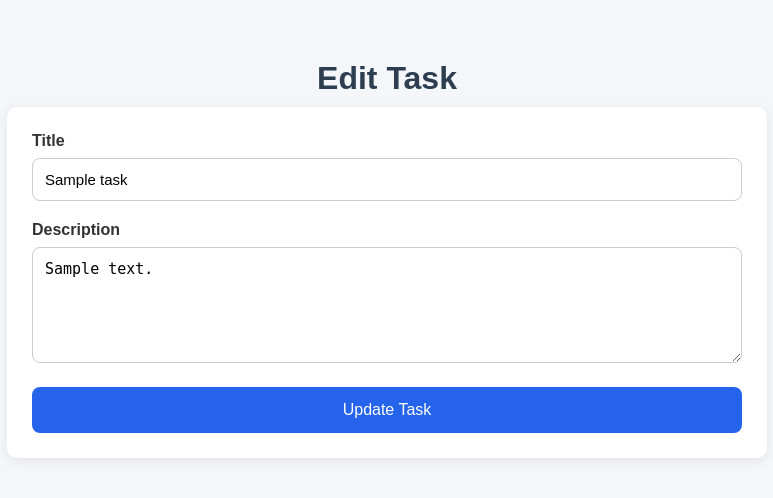
After one commit to Anujpawar05/TaskFlow, a Flask app: page /edit/1 in a window 1280 px wide. The commit adds this page. Shown: the top 498 px of the page, without its empty margins (253-1026 px from the left). Run offline with Flask 3, Linux system fonts and the light colour scheme; tables that the repository leaves empty hold one stand-in row (values such as "Sample post").

Commit message:
Implement complete CRUD functionality

```diff
--- a/app/routes.py
+++ b/app/routes.py
@@ -40,3 +40,23 @@ def delete_task(id):
     db.session.commit()
 
     return redirect("/")
+
+@main.route("/edit/<int:id>", methods=["GET", "POST"])
+def edit_task(id):
+
+    task = Task.query.get_or_404(id)
+
+    if request.method == "POST":
+
+        task.title = request.form["title"]
+
+        task.description = request.form["description"]
+
+        db.session.commit()
+
+        return redirect("/")
+
+    return render_template(
+        "edit.html",
+        task=task
+    )
--- a/static/css/style.css
+++ b/static/css/style.css
@@ -135,3 +135,21 @@ h2 {
 .task-card:hover {
     transform: translateY(-3px);
 }
+
+.actions {
+    display: flex;
+    gap: 10px;
+}
+
+.edit-btn {
+    background: #0d6efd;
+    color: white;
+    padding: 8px 16px;
+    border-radius: 6px;
+    text-decoration: none;
+    transition: .2s;
+}
+
+.edit-btn:hover {
+    background: #0b5ed7;
+}
--- /dev/null
+++ b/templates/edit.html
@@ -0,0 +1,42 @@
+<!DOCTYPE html>
+<html lang="en">
+
+<head>
+    <meta charset="UTF-8">
+    <meta name="viewport" content="width=device-width, initial-scale=1.0">
+    <title>Edit Task</title>
+
+    <link rel="stylesheet"
+        href="{{ url_for('static', filename='css/style.css') }}">
+</head>
+
+<body>
+
+    <h1>Edit Task</h1>
+
+    <form method="POST">
+
+        <label>Title</label>
+
+        <input
+            type="text"
+            name="title"
+            value="{{ task.title }}"
+            required>
+
+        <label>Description</label>
+
+        <textarea
+            name="description"
+            rows="5"
+            required>{{ task.description }}</textarea>
+
+        <button type="submit">
+            Update Task
+        </button>
+
+    </form>
+
+</body>
+
+</html>
```
Also changed, not shown: templates/index.html (+8 -0 lines).
